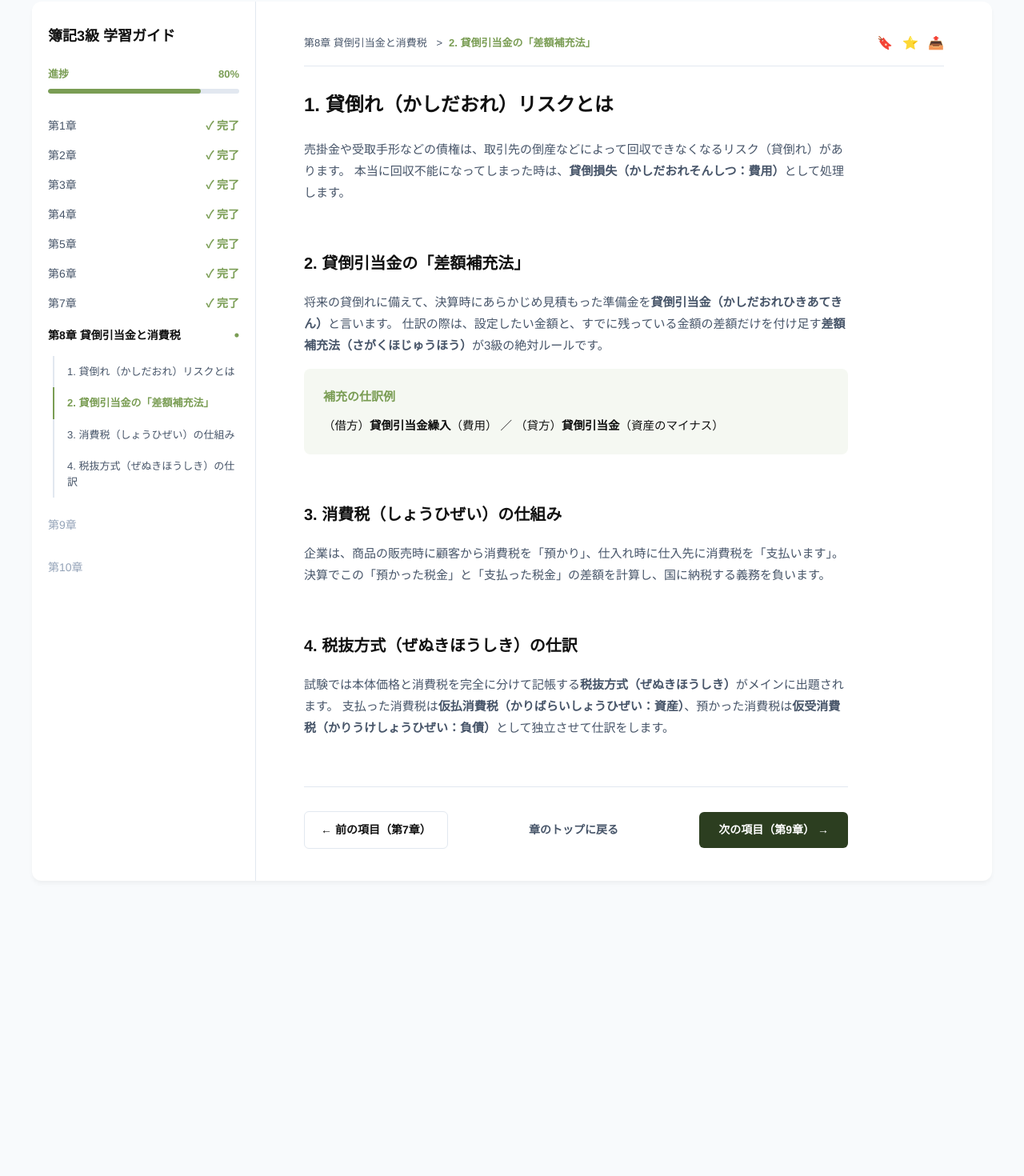
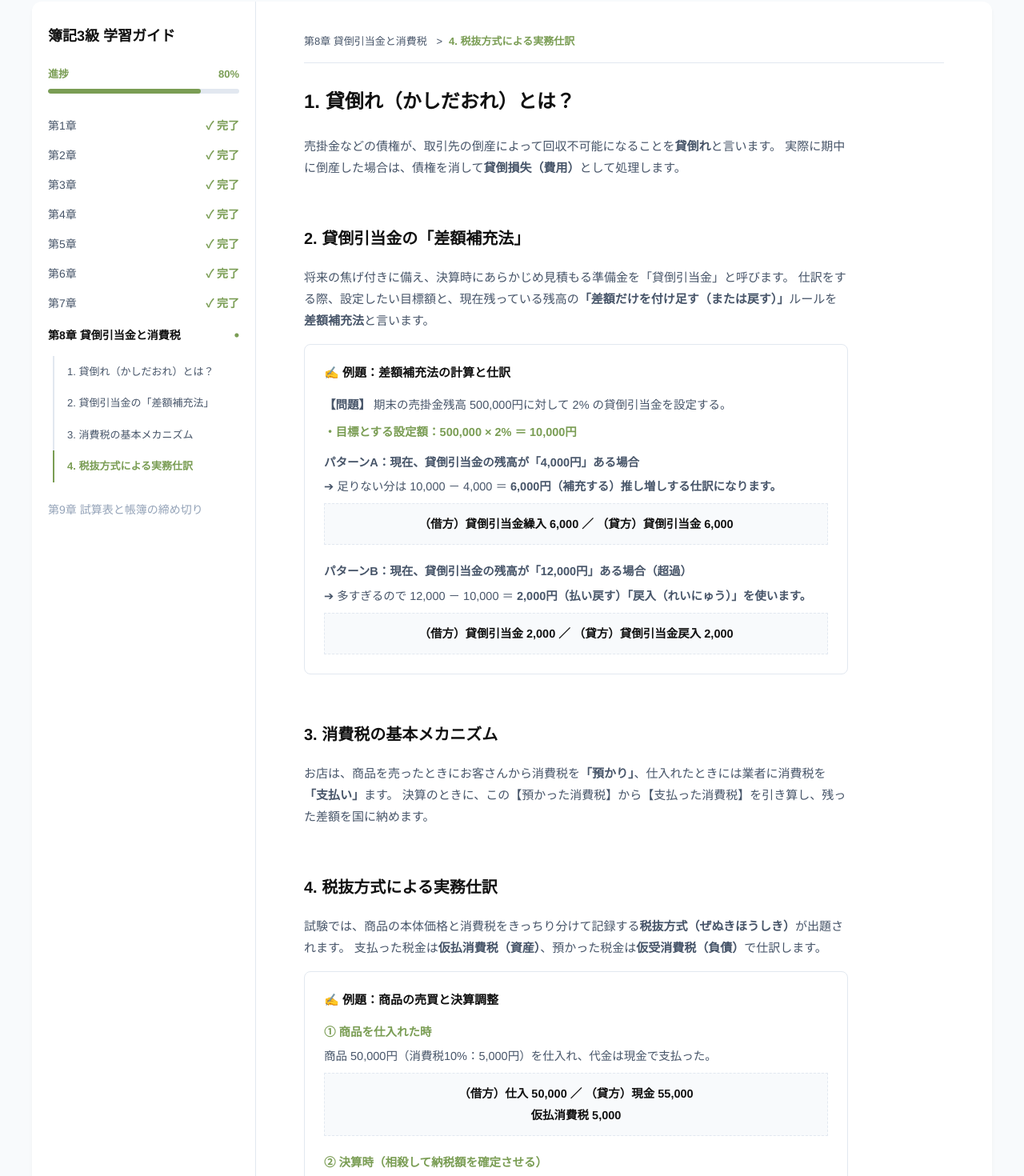
Before and after one commit to zrqZRQ77/japanese-web, a Next.js app: page /exams/boki3/guide/ch8 in a window 1280 px wide. Shown: the part 104-1574 px from the top of the page at 80% size. Before the commit the page ends 1245 px from the top, so only its background shows below. Built offline with nearby package versions, Linux system fonts and the light colour scheme.

Commit message:
Update page.js

```diff
--- a/app/exams/boki3/guide/ch8/page.js
+++ b/app/exams/boki3/guide/ch8/page.js
@@ -4,18 +4,19 @@ import React, { useState, useEffect } from 'react';
 import Link from 'next/link';
 import { useParams } from 'next/navigation';
 
-export default function ExamGuideChapter8() {
+export default function ExamGuideChapterEight() {
   const params = useParams();
   const examId = params.examId || 'boki3';
 
+  // 本章内部小节目录
   const menuItems = [
-    { id: 'bad-debts', label: '1. 貸倒れ（かしだおれ）リスクとは' },
-    { id: 'allowance', label: '2. 貸倒引当金の「差額補充法」' },
-    { id: 'consumption-tax', label: '3. 消費税（しょうひぜい）の仕組み' },
-    { id: 'tax-accounting', label: '4. 税抜方式（ぜぬきほうしき）の仕訳' }
+    { id: 'bad_debt_concept', label: '1. 貸倒れ（かしだおれ）とは？' },
+    { id: 'allowance_method', label: '2. 貸倒引当金の「差額補充法」' },
+    { id: 'tax_concept', label: '3. 消費税の基本メカニズム' },
+    { id: 'tax_journal', label: '4. 税抜方式による実務仕訳' },
   ];
 
-  const [activeSection, setActiveSection] = useState('bad-debts');
+  const [activeSection, setActiveSection] = useState('bad_debt_concept');
 
   useEffect(() => {
     const handleScroll = () => {
@@ -32,7 +33,6 @@ export default function ExamGuideChapter8() {
         }
       }
     };
-
     window.addEventListener('scroll', handleScroll);
     return () => window.removeEventListener('scroll', handleScroll);
   }, []);
@@ -48,7 +48,7 @@ export default function ExamGuideChapter8() {
   };
 
   return (
-    <div style={{ minHeight: '100vh', backgroundColor: '#f8fafc', fontFamily: '"Helvetica Neue", Arial, "Hiragino Kaku Gothic ProN", Meiryo, sans-serif' }}>
+    <div style={{ minHeight: '100vh', backgroundColor: '#f8fafc', fontFamily: '"Helvetica Neue", Arial, sans-serif' }}>
 
       <header style={{ background: '#ffffff', padding: '16px 40px', borderBottom: `1px solid ${colors.border}`, display: 'flex', justifyContent: 'space-between', alignItems: 'center', position: 'sticky', top: 0, zIndex: 100 }}>
         <div style={{ display: 'flex', alignItems: 'center', gap: '12px' }}>
@@ -61,15 +61,14 @@ export default function ExamGuideChapter8() {
         </Link>
       </header>
 
-      <div style={{ display: 'flex', maxWidth: '1200px', margin: '40px auto', background: '#ffffff', borderRadius: '12px', boxShadow: '0 4px 6px -1px rgba(0,0,0,0.05)', overflow: 'hidden' }}>
+      <div style={{ display: 'flex', maxWidth: '1200px', margin: '40px auto', background: '#ffffff', borderRadius: '12px', boxShadow: '0 4px 6px -1px rgba(0, 0, 0, 0.05)', overflow: 'hidden' }}>
 
         <aside style={{ width: '280px', borderRight: `1px solid ${colors.border}`, padding: '30px 20px', flexShrink: 0 }}>
           <h2 style={{ fontSize: '18px', fontWeight: '800', color: colors.textDark, marginBottom: '24px' }}>簿記3級 学習ガイド</h2>
 
           <div style={{ marginBottom: '30px' }}>
             <div style={{ display: 'flex', justifyContent: 'space-between', fontSize: '13px', fontWeight: '700', color: colors.avocado, marginBottom: '8px' }}>
-              <span>進捗</span>
-              <span>80%</span>
+              <span>進捗</span><span>80%</span>
             </div>
             <div style={{ height: '6px', background: '#e2e8f0', borderRadius: '3px', overflow: 'hidden' }}>
               <div style={{ width: '80%', height: '100%', background: colors.avocado, borderRadius: '3px' }}></div>
@@ -77,35 +76,13 @@ export default function ExamGuideChapter8() {
           </div>
 
           <div style={{ display: 'flex', flexDirection: 'column', gap: '16px' }}>
+            {[1, 2, 3, 4, 5, 6, 7].map(ch => (
+              <div key={ch} style={{ fontSize: '14px', fontWeight: '500', color: colors.textGray, display: 'flex', alignItems: 'center', justifyContent: 'space-between' }}>
+                <Link href={`/exams/${examId}/guide/ch${ch}`} style={{ textDecoration: 'none', color: 'inherit' }}>第{ch}章</Link>
+                <span style={{ color: colors.avocado, fontWeight: 'bold' }}>✓ 完了</span>
+              </div>
+            ))}
 
-            <div style={{ fontSize: '14px', fontWeight: '500', color: colors.textGray, display: 'flex', alignItems: 'center', justifyContent: 'space-between' }}>
-              <Link href={`/exams/${examId}/guide/ch1`} style={{ textDecoration: 'none', color: 'inherit' }}>第1章</Link>
-              <span style={{ color: colors.avocado, fontWeight: 'bold' }}>✓ 完了</span>
-            </div>
-            <div style={{ fontSize: '14px', fontWeight: '500', color: colors.textGray, display: 'flex', alignItems: 'center', justifyContent: 'space-between' }}>
-              <Link href={`/exams/${examId}/guide/ch2`} style={{ textDecoration: 'none', color: 'inherit' }}>第2章</Link>
-              <span style={{ color: colors.avocado, fontWeight: 'bold' }}>✓ 完了</span>
-            </div>
-            <div style={{ fontSize: '14px', fontWeight: '500', color: colors.textGray, display: 'flex', alignItems: 'center', justifyContent: 'space-between' }}>
-              <Link href={`/exams/${examId}/guide/ch3`} style={{ textDecoration: 'none', color: 'inherit' }}>第3章</Link>
-              <span style={{ color: colors.avocado, fontWeight: 'bold' }}>✓ 完了</span>
-            </div>
-            <div style={{ fontSize: '14px', fontWeight: '500', color: colors.textGray, display: 'flex', alignItems: 'center', justifyContent: 'space-between' }}>
-              <Link href={`/exams/${examId}/guide/ch4`} style={{ textDecoration: 'none', color: 'inherit' }}>第4章</Link>
-              <span style={{ color: colors.avocado, fontWeight: 'bold' }}>✓ 完了</span>
-            </div>
-            <div style={{ fontSize: '14px', fontWeight: '500', color: colors.textGray, display: 'flex', alignItems: 'center', justifyContent: 'space-between' }}>
-              <Link href={`/exams/${examId}/guide/ch5`} style={{ textDecoration: 'none', color: 'inherit' }}>第5章</Link>
-              <span style={{ color: colors.avocado, fontWeight: 'bold' }}>✓ 完了</span>
-            </div>
-            <div style={{ fontSize: '14px', fontWeight: '500', color: colors.textGray, display: 'flex', alignItems: 'center', justifyContent: 'space-between' }}>
-              <Link href={`/exams/${examId}/guide/ch6`} style={{ textDecoration: 'none', color: 'inherit' }}>第6章</Link>
-              <span style={{ color: colors.avocado, fontWeight: 'bold' }}>✓ 完了</span>
-            </div>
-            <div style={{ fontSize: '14px', fontWeight: '500', color: colors.textGray, display: 'flex', alignItems: 'center', justifyContent: 'space-between' }}>
-              <Link href={`/exams/${examId}/guide/ch7`} style={{ textDecoration: 'none', color: 'inherit' }}>第7章</Link>
-              <span style={{ color: colors.avocado, fontWeight: 'bold' }}>✓ 完了</span>
-            </div>
             <div>
               <div style={{ fontSize: '14px', fontWeight: '700', color: colors.textDark, marginBottom: '12px', display: 'flex', alignItems: 'center', justifyContent: 'space-between' }}>
                 <span>第8章 貸倒引当金と消費税</span>
@@ -115,32 +92,14 @@ export default function ExamGuideChapter8() {
                 {menuItems.map((item) => {
                   const isCurrent = activeSection === item.id;
                   return (
-                    <a
-                      key={item.id}
-                      href={`#${item.id}`}
-                      style={{
-                        padding: '10px 0 10px 16px',
-                        fontSize: '13px',
-                        textDecoration: 'none',
-                        color: isCurrent ? colors.avocado : colors.textGray,
-                        fontWeight: isCurrent ? '700' : '500',
-                        borderLeft: isCurrent ? `2px solid ${colors.avocado}` : '2px solid transparent',
-                        marginLeft: '-2px',
-                        transition: 'all 0.2s'
-                      }}
-                    >
+                    <a key={item.id} href={`#${item.id}`} style={{ padding: '10px 0 10px 16px', fontSize: '13px', textDecoration: 'none', color: isCurrent ? colors.avocado : colors.textGray, fontWeight: isCurrent ? '700' : '500', borderLeft: isCurrent ? `2px solid ${colors.avocado}` : '2px solid transparent', marginLeft: '-2px' }}>
                       {item.label}
                     </a>
                   );
                 })}
               </div>
             </div>
-            <div style={{ fontSize: '14px', fontWeight: '500', color: colors.textLightGray, padding: '8px 0' }}>
-              第9章
-            </div>
-            <div style={{ fontSize: '14px', fontWeight: '500', color: colors.textLightGray, padding: '8px 0' }}>
-              第10章
-            </div>
+            <div style={{ fontSize: '14px', fontWeight: '500', color: colors.textLightGray, padding: '8px 0' }}>第9章 試算表と帳簿の締め切り</div>
           </div>
         </aside>
 
@@ -149,67 +108,84 @@ export default function ExamGuideChapter8() {
           <div style={{ display: 'flex', justifyContent: 'space-between', alignItems: 'center', marginBottom: '30px', paddingBottom: '16px', borderBottom: `1px solid ${colors.border}` }}>
             <div style={{ fontSize: '13px', color: colors.textGray, fontWeight: '500' }}>
               第8章 貸倒引当金と消費税 <span style={{ margin: '0 8px' }}>&gt;</span>
-              <span style={{ color: colors.avocado, fontWeight: '700' }}>
-                {menuItems.find(item => item.id === activeSection)?.label || ''}
-              </span>
-            </div>
-            <div style={{ display: 'flex', gap: '12px', color: colors.textLightGray }}>
-              <span style={{ cursor: 'pointer' }}>🔖</span>
-              <span style={{ cursor: 'pointer' }}>⭐</span>
-              <span style={{ cursor: 'pointer' }}>📤</span>
+              <span style={{ color: colors.avocado, fontWeight: '700' }}>{menuItems.find(item => item.id === activeSection)?.label}</span>
             </div>
           </div>
 
           <div style={{ maxWidth: '680px' }}>
 
-            <section id="bad-debts" style={{ marginBottom: '60px', scrollMarginTop: '120px' }}>
-              <h1 style={{ fontSize: '24px', fontWeight: '800', color: colors.textDark, marginBottom: '24px' }}>
-                1. 貸倒れ（かしだおれ）リスクとは
-              </h1>
+            <section id="bad_debt_concept" style={{ marginBottom: '60px', scrollMarginTop: '120px' }}>
+              <h1 style={{ fontSize: '24px', fontWeight: '800', color: colors.textDark, marginBottom: '24px' }}>1. 貸倒れ（かしだおれ）とは？</h1>
               <p style={{ fontSize: '15px', lineHeight: '1.8', color: colors.textGray, marginBottom: '16px' }}>
-                売掛金や受取手形などの債権は、取引先の倒産などによって回収できなくなるリスク（貸倒れ）があります。
-                本当に回収不能になってしまった時は、<strong>貸倒損失（かしだおれそんしつ：費用）</strong>として処理します。
+                売掛金などの債権が、取引先の倒産によって回収不可能になることを<strong>貸倒れ</strong>と言います。
+                実際に期中に倒産した場合は、債権を消して<strong>貸倒損失（費用）</strong>として処理します。
               </p>
             </section>
 
-            <section id="allowance" style={{ marginBottom: '60px', scrollMarginTop: '120px' }}>
-              <h2 style={{ fontSize: '20px', fontWeight: '800', color: colors.textDark, marginBottom: '20px' }}>
-                2. 貸倒引当金の「差額補充法」
-              </h2>
+            <section id="allowance_method" style={{ marginBottom: '60px', scrollMarginTop: '120px' }}>
+              <h2 style={{ fontSize: '20px', fontWeight: '800', color: colors.textDark, marginBottom: '20px' }}>2. 貸倒引当金の「差額補充法」</h2>
               <p style={{ fontSize: '15px', lineHeight: '1.8', color: colors.textGray, marginBottom: '16px' }}>
-                将来の貸倒れに備えて、決算時にあらかじめ見積もった準備金を<strong>貸倒引当金（かしだおれひきあてきん）</strong>と言います。
-                仕訳の際は、設定したい金額と、すでに残っている金額の差額だけを付け足す<strong>差額補充法（さがくほじゅうほう）</strong>が3級の絶対ルールです。
+                将来の焦げ付きに備え、決算時にあらかじめ見積もる準備金を「貸倒引当金」と呼びます。
+                仕訳をする際、設定したい目標額と、現在残っている残高の<strong>「差額だけを付け足す（または戻す）」</strong>ルールを<strong>差額補充法</strong>と言います。
               </p>
-              <div style={{ background: colors.avocadoLight, padding: '24px', borderRadius: '8px', marginBottom: '24px' }}>
-                <h4 style={{ margin: '0 0 12px 0', fontSize: '15px', fontWeight: '800', color: colors.avocado }}>
-                  補充の仕訳例
-                </h4>
-                <p style={{ margin: 0, fontSize: '14.5px', color: colors.textDark, lineHeight: '1.7' }}>
-                  （借方）<strong>貸倒引当金繰入</strong>（費用） ／ （貸方）<strong>貸倒引当金</strong>（資産のマイナス）
-                </p>
+
+              <div style={{ border: `1px solid ${colors.border}`, padding: '24px', borderRadius: '8px', marginBottom: '24px' }}>
+                <h4 style={{ margin: '0 0 16px 0', fontSize: '15px', fontWeight: '800', color: colors.textDark }}>✍️ 例題：差額補充法の計算と仕訳</h4>
+                <div style={{ fontSize: '14.5px', color: colors.textGray, lineHeight: '1.8' }}>
+                  <p style={{ margin: '0 0 8px 0' }}><strong>【問題】</strong> 期末の売掛金残高 500,000円に対して 2% の貸倒引当金を設定する。</p>
+                  <p style={{ margin: '0 0 12px 0', color: colors.avocado, fontWeight: 'bold' }}>・目標とする設定額：500,000 × 2% ＝ 10,000円</p>
+
+                  <p style={{ margin: '0 0 4px 0', fontWeight: '700' }}>パターンA：現在、貸倒引当金の残高が「4,000円」ある場合</p>
+                  <p style={{ margin: '0 0 8px 0' }}>➔ 足りない分は 10,000 － 4,000 ＝ <strong>6,000円（補充する）推し増しする仕訳になります。</strong></p>
+                  <div style={{ background: '#f8fafc', padding: '12px', border: `1px dashed ${colors.border}`, textAlign: 'center', fontWeight: 'bold', color: colors.textDark, marginBottom: '20px' }}>
+                    （借方）貸倒引当金繰入 6,000 ／ （貸方）貸倒引当金 6,000
+                  </div>
+
+                  <p style={{ margin: '0 0 4px 0', fontWeight: '700' }}>パターンB：現在、貸倒引当金の残高が「12,000円」ある場合（超過）</p>
+                  <p style={{ margin: '0 0 8px 0' }}>➔ 多すぎるので 12,000 － 10,000 ＝ <strong>2,000円（払い戻す）「戻入（れいにゅう）」を使います。</strong></p>
+                  <div style={{ background: '#f8fafc', padding: '12px', border: `1px dashed ${colors.border}`, textAlign: 'center', fontWeight: 'bold', color: colors.textDark }}>
+                    （借方）貸倒引当金 2,000 ／ （貸方）貸倒引当金戻入 2,000
+                  </div>
+                </div>
               </div>
             </section>
 
-            <section id="consumption-tax" style={{ marginBottom: '60px', scrollMarginTop: '120px' }}>
-              <h2 style={{ fontSize: '20px', fontWeight: '800', color: colors.textDark, marginBottom: '20px' }}>
-                3. 消費税（しょうひぜい）の仕組み
-              </h2>
+            <section id="tax_concept" style={{ marginBottom: '60px', scrollMarginTop: '120px' }}>
+              <h2 style={{ fontSize: '20px', fontWeight: '800', color: colors.textDark, marginBottom: '20px' }}>3. 消費税の基本メカニズム</h2>
               <p style={{ fontSize: '15px', lineHeight: '1.8', color: colors.textGray, marginBottom: '16px' }}>
-                企業は、商品の販売時に顧客から消費税を「預かり」、仕入れ時に仕入先に消費税を「支払います」。
-                決算でこの「預かった税金」と「支払った税金」の差額を計算し、国に納税する義務を負います。
+                お店は、商品を売ったときにお客さんから消費税を<strong>「預かり」</strong>、仕入れたときには業者に消費税を<strong>「支払い」</strong>ます。
+                決算のときに、この【預かった消費税】から【支払った消費税】を引き算し、残った差額を国に納めます。
               </p>
             </section>
 
-            <section id="tax-accounting" style={{ marginBottom: '60px', scrollMarginTop: '120px' }}>
-              <h2 style={{ fontSize: '20px', fontWeight: '800', color: colors.textDark, marginBottom: '20px' }}>
-                4. 税抜方式（ぜぬきほうしき）の仕訳
-              </h2>
+            <section id="tax_journal" style={{ marginBottom: '60px', scrollMarginTop: '120px' }}>
+              <h2 style={{ fontSize: '20px', fontWeight: '800', color: colors.textDark, marginBottom: '20px' }}>4. 税抜方式による実務仕訳</h2>
               <p style={{ fontSize: '15px', lineHeight: '1.8', color: colors.textGray, marginBottom: '16px' }}>
-                試験では本体価格と消費税を完全に分けて記帳する<strong>税抜方式（ぜぬきほうしき）</strong>がメインに出題されます。
-                支払った消費税は<strong>仮払消費税（かりばらいしょうひぜい：資産）</strong>、預かった消費税は<strong>仮受消費税（かりうけしょうひぜい：負債）</strong>として独立させて仕訳をします。
+                試験では、商品の本体価格と消費税をきっちり分けて記録する<strong>税抜方式（ぜぬきほうしき）</strong>が出題されます。
+                支払った税金は<strong>仮払消費税（資産）</strong>、預かった税金は<strong>仮受消費税（負債）</strong>で仕訳します。
               </p>
+
+              <div style={{ border: `1px solid ${colors.border}`, padding: '24px', borderRadius: '8px', marginBottom: '24px' }}>
+                <h4 style={{ margin: '0 0 16px 0', fontSize: '15px', fontWeight: '800', color: colors.textDark }}>✍️ 例題：商品の売買と決算調整</h4>
+                <div style={{ fontSize: '14.5px', color: colors.textGray, lineHeight: '1.8' }}>
+                  <p style={{ margin: '0 0 4px 0', color: colors.avocado, fontWeight: 'bold' }}>① 商品を仕入れた時</p>
+                  <p style={{ margin: '0 0 8px 0' }}>商品 50,000円（消費税10%：5,000円）を仕入れ、代金は現金で支払った。</p>
+                  <div style={{ background: '#f8fafc', padding: '12px', border: `1px dashed ${colors.border}`, textAlign: 'center', fontWeight: 'bold', color: colors.textDark, marginBottom: '20px' }}>
+                    （借方）仕入 50,000 ／ （貸方）現金 55,000<br/>
+                        仮払消費税 5,000
+                  </div>
+
+                  <p style={{ margin: '0 0 4px 0', color: colors.avocado, fontWeight: 'bold' }}>② 決算時（相殺して納税額を確定させる）</p>
+                  <p style={{ margin: '0 0 8px 0' }}>決算にあたり、仮受消費税残高 8,000円と仮払消費税残高 5,000円を相殺し、納付額を確定させた。</p>
+                  <p style={{ margin: '0 0 8px 0', color: colors.avocado, fontWeight: 'bold' }}>【考え方】</p>
+                  <p style={{ margin: '0 0 12px 0' }}>預かった8,000円から先に払った5,000円を引いた「3,000円」を、後で国に払う義務として<strong>未払消費税（負債）</strong>に計上します。</p>
+                  <div style={{ background: '#f8fafc', padding: '12px', border: `1px dashed ${colors.border}`, textAlign: 'center', fontWeight: 'bold', color: colors.textDark }}>
+                    （借方）仮受消費税 8,000 ／ （貸方）仮払消費税 5,000<br/>
+                                   ／ （貸方）未払消費税 3,000
+                  </div>
+                </div>
+              </div>
             </section>
-
 
             <div style={{ borderTop: `1px solid ${colors.border}`, paddingTop: '30px', display: 'flex', justifyContent: 'space-between', alignItems: 'center' }}>
               <Link href={`/exams/${examId}/guide/ch7`} style={{ textDecoration: 'none' }}>
@@ -217,12 +193,8 @@ export default function ExamGuideChapter8() {
                   ← 前の項目（第7章）
                 </button>
               </Link>
-
-              <Link href={`/exams/${examId}/guide`} style={{ textDecoration: 'none', color: colors.textGray, fontSize: '14px', fontWeight: '600' }}>
-                章のトップに戻る
-              </Link>
-
-              <Link href={`/exams/${examId}/guide/ch9`} style={{ textDecoration: 'none' }}>
+              <Link href={`/exams/${examId}/guide`} style={{ textDecoration: 'none', color: colors.textGray, fontSize: '14px', fontWeight: '600' }}>章のトップに戻る</Link>
+              <Link href={`/exams/${examId}/guide/ch9`}>
                 <button style={{ backgroundColor: colors.darkButton, color: '#ffffff', border: 'none', padding: '12px 24px', borderRadius: '6px', fontSize: '14px', fontWeight: '600', cursor: 'pointer', display: 'flex', alignItems: 'center', gap: '8px' }}>
                   次の項目（第9章） →
                 </button>
@@ -231,7 +203,6 @@ export default function ExamGuideChapter8() {
           </div>
         </main>
       </div>
-
       <style jsx global>{` html { scroll-behavior: smooth; } `}</style>
     </div>
   );
```
